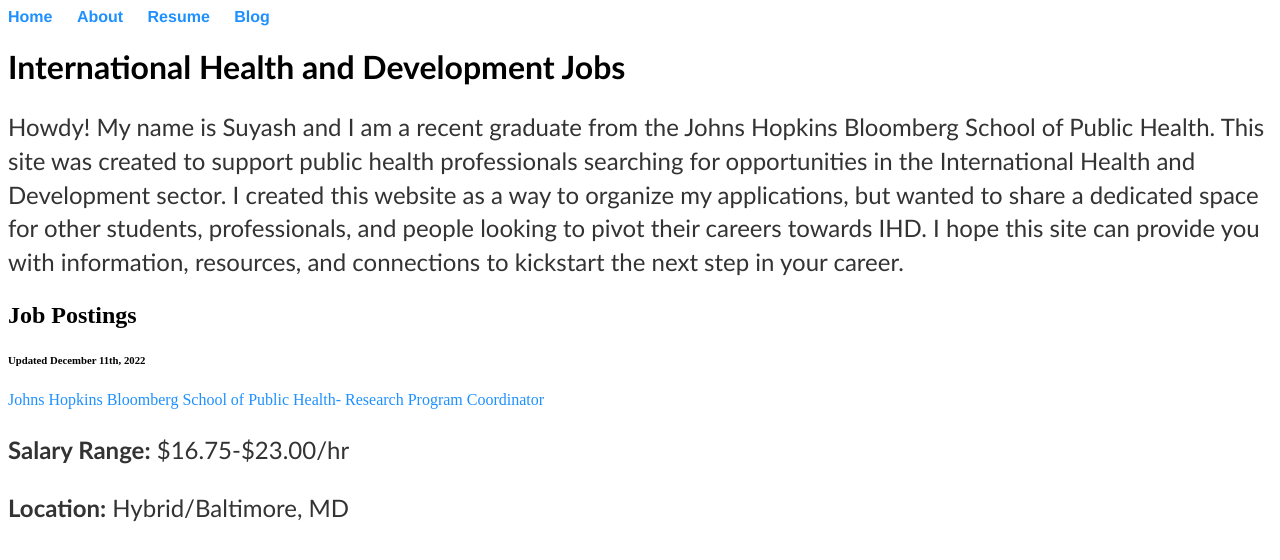
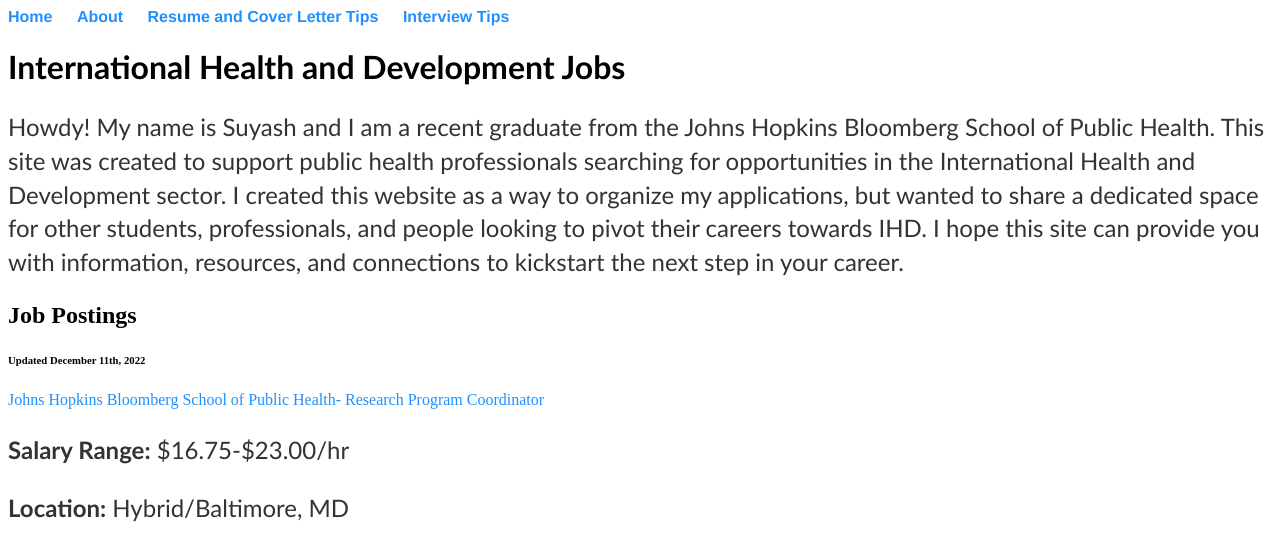
Before and after one commit to suyashgupta22/ihdjobs, a plain HTML site: page index.html in a window 1280 px wide. Drawn offline with Linux system fonts and the light colour scheme.

Commit message:
Update index.html

```diff
--- a/index.html
+++ b/index.html
@@ -7,8 +7,8 @@
      <ul>
        <li><a href=”/”>Home</a></li>
        <li><a href=”about>About</a></li>
-       <li><a href=”/resume”>Resume</a></li>
-       <li><a href=”/blog”>Blog</a></li>
+       <li><a href=”/resume”>Resume and Cover Letter Tips</a></li>
+       <li><a href=”/blog”>Interview Tips</a></li>
      </ul>
    </nav>
 <body>
```
